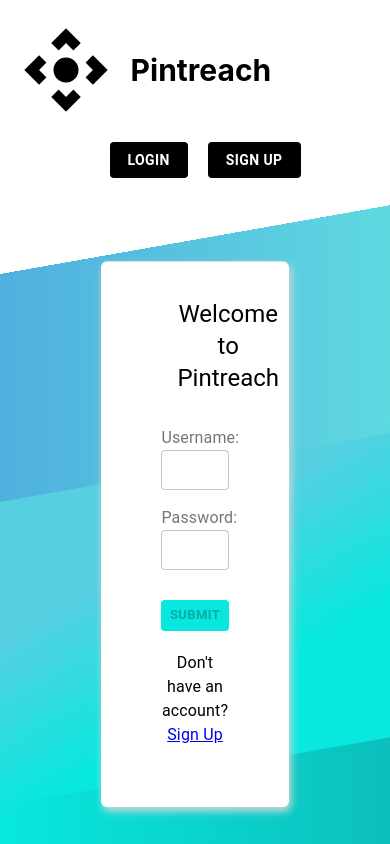
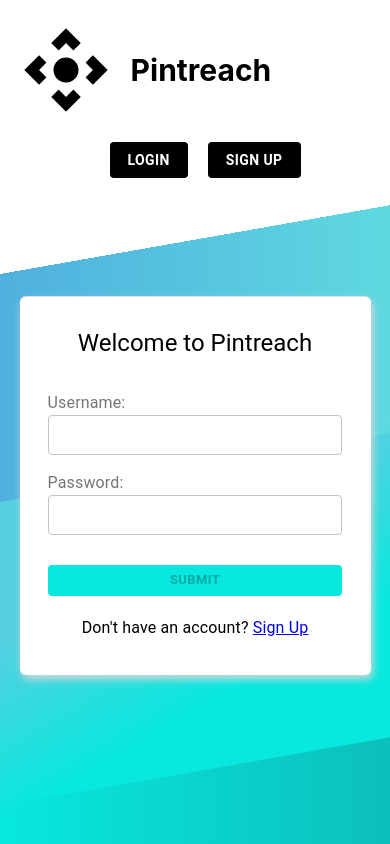
Before and after one commit to laurenthilen/pintreach-context, a React (Create React App) app in the folder client/: page / in a window 390 px wide. Built offline with nearby package versions, Linux system fonts and the light colour scheme; no server answers.

Commit message:
fixes login/register mobile styling

```diff
--- a/client/src/App.css
+++ b/client/src/App.css
@@ -99,8 +99,7 @@ nav {
 
 .form-container1 {
   width: 80%;
-  display: flex;
-  justify-content: center;
+  margin-bottom: 20%;
 }
 
 .form-container2 {
@@ -174,7 +173,7 @@ nav {
   background: rgb(8, 232, 222, .7);
 }
 
-@media only screen and (max-width: 483px) {
+@media only screen and (max-width: 480px) {
   .gradient {
     margin-top: 32.5vh;
   }
@@ -209,6 +208,12 @@ nav {
   .nav-link:hover {
     color: black;
   }
+  .form-container1 {
+    width: 90%;
+  }
+  .form-container2 {
+    padding: 4% 8% 10%;
+  }
   .list {
     padding-top: 6%;
   }
--- a/client/src/components/AddBoard.js
+++ b/client/src/components/AddBoard.js
@@ -46,7 +46,7 @@ function AddBoard(props) {
     }, [isUpdated, fetchBoards])
 
     return (
-        <div className="form">
+        <div className="add-board-form">
             <div className="form-container1">
                 <form>
                     <CardHeader title="Create Board" />
--- a/client/src/components/theme.js
+++ b/client/src/components/theme.js
@@ -6,9 +6,13 @@ export const useStyles = makeStyles((theme) => ({
       '& > * + *': {
         marginTop: theme.spacing(2),
       },
+      [theme.breakpoints.down("sm")]: {
+        width: "100%",
+        marginTop: "10%",
+      }
     },
     paper: {
-      position: "absolute",
+      position: "center",
       width: 300,
       paddingBottom: "50px",
       borderRadius: "6px",
```
Also changed, not shown: client/public/_redirects.txt (added), 1 other file (tests, documents, lock files or other folders).
